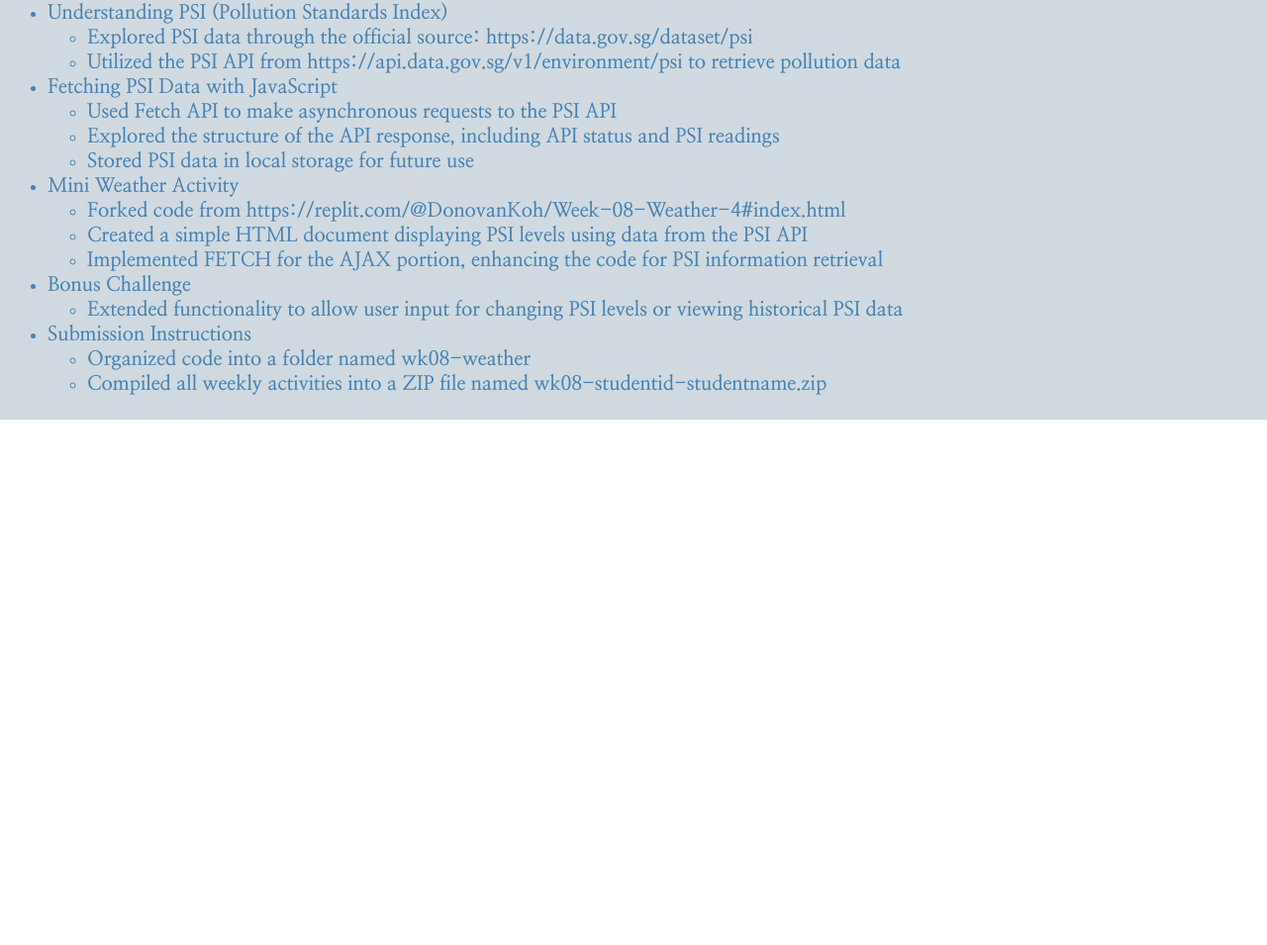
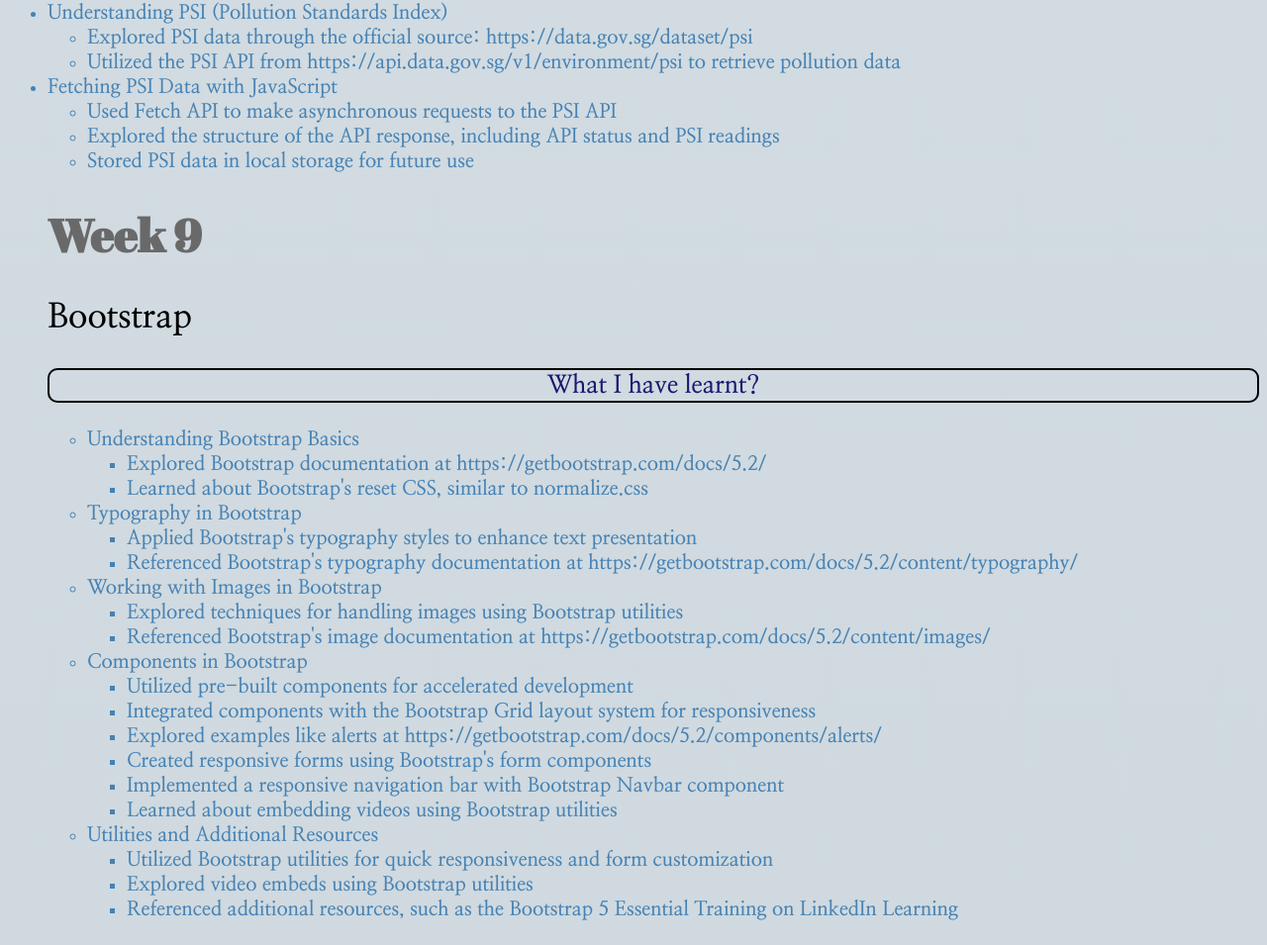
Before and after one commit to snoopybunz/WDBlog, a plain HTML site: page index.html in a window 1280 px wide. Shown: the part 7359-8314 px from the top of the page at 99% size. Before the commit the page ends 7783 px from the top, so only its background shows below. Drawn offline with Linux system fonts and the light colour scheme.

Commit message:
wk 9 update

```diff
--- a/index.html
+++ b/index.html
@@ -279,24 +279,48 @@
                   <li>Stored PSI data in local storage for future use</li>
               </ul>
 
-          <li><strong>Mini Weather Activity</strong></li>
+              <h1>Week 9</h1>
+
+              <h2>Bootstrap</h2>
+
+              <h3>What I have learnt?</h3>
+
               <ul>
-                  <li>Forked code from https://replit.com/@DonovanKoh/Week-08-Weather-4#index.html</li>
-                  <li>Created a simple HTML document displaying PSI levels using data from the PSI API</li>
-                  <li>Implemented FETCH for the AJAX portion, enhancing the code for PSI information retrieval</li>
+                  <li><strong>Understanding Bootstrap Basics</strong></li>
+                      <ul>
+                          <li>Explored Bootstrap documentation at https://getbootstrap.com/docs/5.2/</li>
+                          <li>Learned about Bootstrap's reset CSS, similar to normalize.css</li>
                       </ul>
 
-          <li><strong>Bonus Challenge</strong></li>
+                  <li><strong>Typography in Bootstrap</strong></li>
                       <ul>
-                  <li>Extended functionality to allow user input for changing PSI levels or viewing historical PSI data</li>
+                          <li>Applied Bootstrap's typography styles to enhance text presentation</li>
+                          <li>Referenced Bootstrap's typography documentation at https://getbootstrap.com/docs/5.2/content/typography/</li>
                       </ul>
 
-          <li><strong>Submission Instructions</strong></li>
+                  <li><strong>Working with Images in Bootstrap</strong></li>
                       <ul>
-                  <li>Organized code into a folder named wk08-weather</li>
-                  <li>Compiled all weekly activities into a ZIP file named wk08-studentid-studentname.zip</li>
+                          <li>Explored techniques for handling images using Bootstrap utilities</li>
+                          <li>Referenced Bootstrap's image documentation at https://getbootstrap.com/docs/5.2/content/images/</li>
                       </ul>
 
+                  <li><strong>Components in Bootstrap</strong></li>
+                      <ul>
+                          <li>Utilized pre-built components for accelerated development</li>
+                          <li>Integrated components with the Bootstrap Grid layout system for responsiveness</li>
+                          <li>Explored examples like alerts at https://getbootstrap.com/docs/5.2/components/alerts/</li>
+                          <li>Created responsive forms using Bootstrap's form components</li>
+                          <li>Implemented a responsive navigation bar with Bootstrap Navbar component</li>
+                          <li>Learned about embedding videos using Bootstrap utilities</li>
+                      </ul>
+
+                  <li><strong>Utilities and Additional Resources</strong></li>
+                      <ul>
+                          <li>Utilized Bootstrap utilities for quick responsiveness and form customization</li>
+                          <li>Explored video embeds using Bootstrap utilities</li>
+                          <li>Referenced additional resources, such as the Bootstrap 5 Essential Training on LinkedIn Learning</li>
+                      </ul>
+              </ul>
 
     </body>
 </html>
```
Lines whose indentation alone changed are shown as unchanged.
